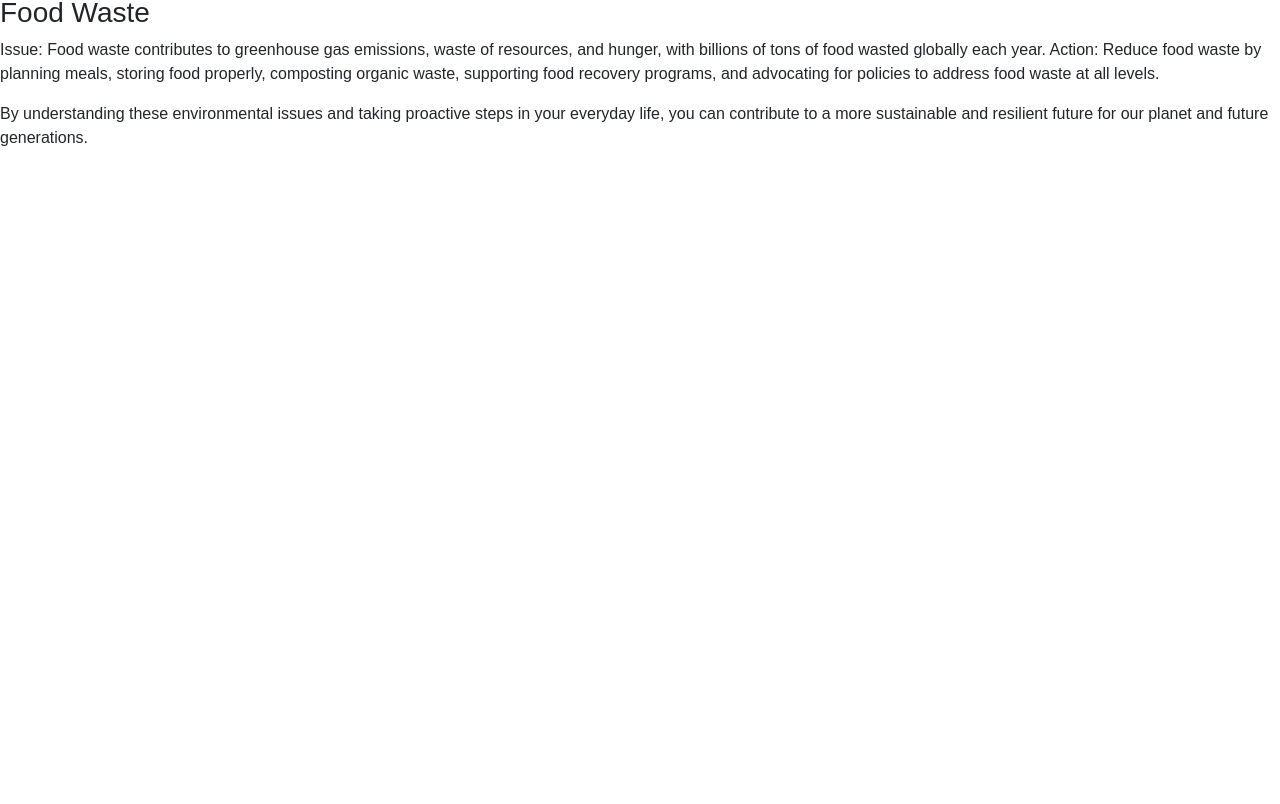
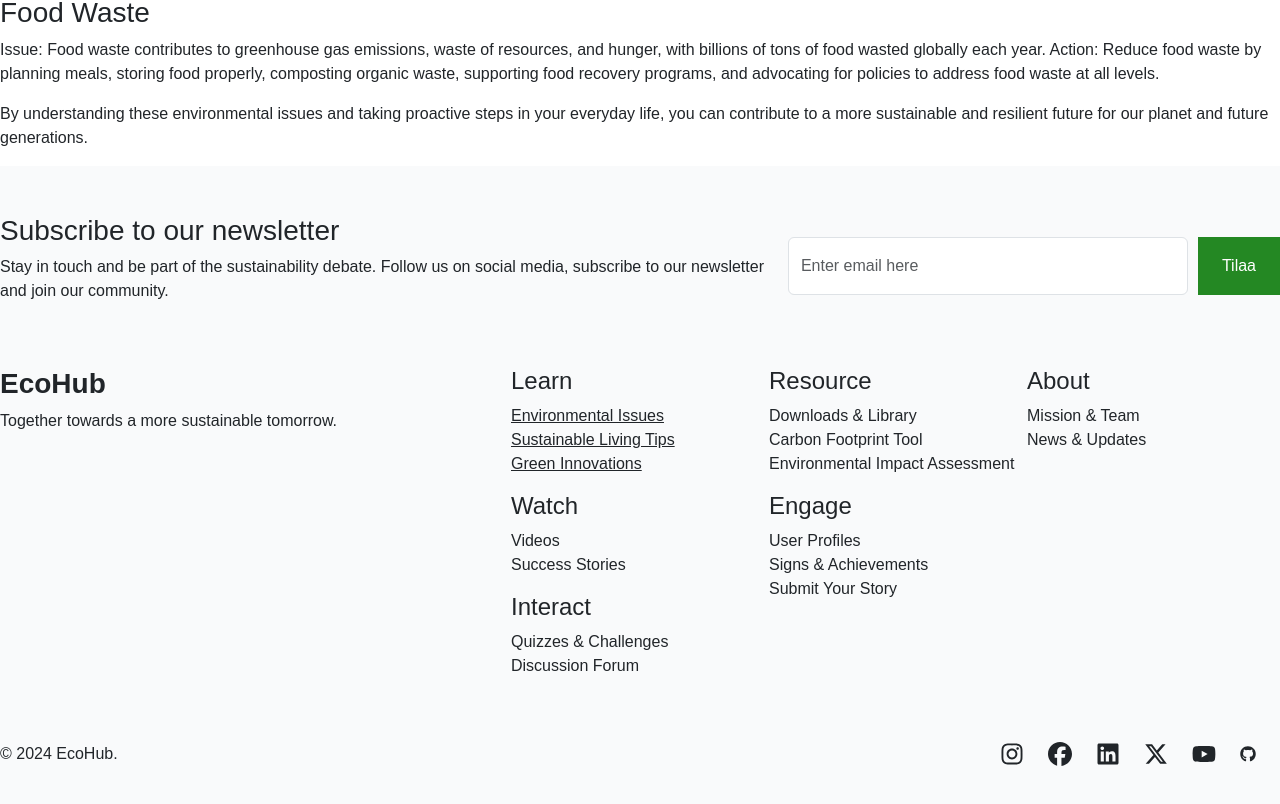
Before and after one commit to SebuBergman/EcoHub, a React (Create React App) app: page /environmental-issues in a window 1280 px wide. Shown: the part 1112-1916 px from the top of the page. Before the commit the page ends 1278 px from the top, so only its background shows below. Built offline with nearby package versions, Linux system fonts and the light colour scheme.

Commit message:
Finnished the footer component. Ill do finishing stylings later and fix more links

```diff
--- a/src/app.scss
+++ b/src/app.scss
@@ -1,8 +1,6 @@
 @import '~bootstrap/scss/bootstrap';
 
 * {
-    padding: 0;
-    margin: 0;
     box-sizing: border-box;
     font-family: "Public Sans", sans-serif;
 }
--- a/src/components/footer/Footer.jsx
+++ b/src/components/footer/Footer.jsx
@@ -1,16 +1,22 @@
 import "./footer.scss";
-import { FiInstagram } from "react-icons/fi";
+import { IconContext } from "react-icons";
+import { FaInstagram, FaFacebook, FaLinkedin, FaXTwitter, FaYoutube, FaGithub } from "react-icons/fa6";
 
 const Footer = () => {
     return (
-        <div className="Footer">
+        <div className="footer">
+            <div className="footer_container">
                 <div className="footer_newsletter">
+                    <div className="footer_newsletter_text">
                         <h3>Subscribe to our newsletter</h3>
                         <p>
                             Stay in touch and be part of the sustainability debate. Follow us on social media, subscribe to our newsletter and join our community.
                         </p>
-                <input className="newsletter_subscribe"></input>
-                <button className="newsletter_subscribe_button"></button>
+                    </div>
+                    <div className="footer_newsletter_input">
+                        <input type="email" className="form-control" id="exampleInputEmail1" placeholder="Enter email here" />
+                        <button className="button_green">Tilaa</button>
+                    </div>
                 </div>
                 <div className="footer_navlinks">
                     <div className="footer_navlinks_logo">
@@ -20,9 +26,9 @@ const Footer = () => {
                     <div className="footer_navlinks_links">
                         <h4>Learn</h4>
                         <ul>
-                        <li>Environmental Issues</li>
-                        <li>Sustainable Living Tips</li>
-                        <li>Green Innovations</li>
+                            <li><a href="/environmental-issues">Environmental Issues</a></li>
+                            <li><a href="/sustainable-living-tips">Sustainable Living Tips</a></li>
+                            <li><a href="/green-innovations">Green Innovations</a></li>
                         </ul>
                         <h4>Watch</h4>
                         <ul>
@@ -34,16 +40,23 @@ const Footer = () => {
                             <li>Quizzes & Challenges</li>
                             <li>Discussion Forum</li>
                         </ul>
+                    </div>
+                    <div className="footer_navlinks_links">
                         <h4>Resource</h4>
                         <ul>
                             <li>Downloads & Library</li>
                             <li>Carbon Footprint Tool</li>
+                            <li>Environmental Impact Assessment</li>
                         </ul>
                         <h4>Engage</h4>
                         <ul>
                             <li>User Profiles</li>
+                            <li>Signs & Achievements</li>
                             <li>Submit Your Story</li>
                         </ul>
+                    </div>
+                    <div className="footer_navlinks_links">
+
                         <h4>About</h4>
                         <ul>
                             <li>Mission & Team</li>
@@ -51,14 +64,22 @@ const Footer = () => {
                         </ul>
                         </div>
                 </div>
-            <div className="footer_copyright&socials">
-                <p>© 2023 EcoHub.</p>
-                <img>Instagram</img>
-                <img>Facebook</img>
-                <img>LinkedIn</img>
-                <img>Twitter</img>
-                <img>Youtube</img>
-                <img>Github</img>
+                <div className="footer_copyright_socials">
+                    <div className="footer_copyright">
+                        <p>© 2024 EcoHub.</p>
+                    </div>
+                    <div classname="footer_socials">
+                        <IconContext.Provider value={{padding: '0px 20px 0px 20px', size: 24}}>
+                            <FaInstagram/>
+                            <FaFacebook size={24}/>
+                            <FaLinkedin size={24}/>
+                            <FaXTwitter size={24}/>
+                            <FaYoutube size={24}/>
+                        </IconContext.Provider>
+
+                        <FaGithub />
+                    </div>
+                </div>
             </div>
         </div>
     )
--- a/src/components/footer/footer.scss
+++ b/src/components/footer/footer.scss
@@ -0,0 +1,83 @@
+.footer {
+    background-color: #F9FAFB;
+    height: 665px;
+
+    .footer_container {
+        max-width: 1280px;
+        width: 100%;
+        margin-left: auto;
+        margin-right: auto;
+    }
+}
+
+.footer_newsletter {
+    display: flex;
+    align-items: center;
+    padding: 48px 0px 48px 0px;
+
+    .footer_newsletter_text {
+        flex: 2;
+    }
+
+    .footer_newsletter_input {
+        display: flex;
+        flex: 1;
+        flex-direction: row;
+        height: 58px;
+
+        input {
+            width: 400px;
+        }
+
+        button {
+            margin-left: 10px;
+        }
+    }
+}
+
+.footer_navlinks {
+    display: flex;
+    flex-direction: row;
+
+    .footer_navlinks_logo {
+        flex: 2;
+
+        h3 {
+            font-weight: 600;
+        }
+    }
+
+    .footer_navlinks_links {
+        flex: 1;
+        margin-left: 5px;
+
+        ul {
+            list-style-type: none;
+            padding: 0px;
+        }
+
+        a {
+            text-decoration: none;
+            color: inherit;
+            text-decoration: underline;
+        }
+    }
+}
+
+.footer_copyright_socials {
+    display: flex;
+    padding: 48px 0px 48px 0px;
+
+    .footer_copyright {
+        flex: 1;
+        flex-wrap: flex-start;
+    }
+
+    .footer_socials {
+        flex: 1;
+        flex-wrap: flex-end;
+    }
+    svg {
+        margin: 0px 24px 0px 0px;
+    }
+}
--- a/src/pages/frontPage/FrontPage.jsx
+++ b/src/pages/frontPage/FrontPage.jsx
@@ -1,5 +1,6 @@
 import "./frontpage.scss";
 import NavigationBar from "../../components/navbar/Navbar";
+import Footer from "../../components/footer/Footer";
 
 
 const FrontPage = () => {
@@ -94,7 +95,7 @@ const FrontPage = () => {
                             <label htmlFor="exampleInputPassword1">Email</label>
                         </div>
                         <div className="frontPage_container2_inputGroup">
-                            <input type="password" className="form-control" id="exampleInputPassword1" placeholder="Enter email here" />
+                            <input type="email" className="form-control" id="exampleInputEmail1" placeholder="Enter email here" />
                             <button className="button_green">Tilaa</button>
                         </div>
                     </div>
@@ -193,7 +194,7 @@ const FrontPage = () => {
                 </div>
 
             </div>
-            {/*<Footer />*/}
+            <Footer />
         </div>
     )
 }
--- a/src/pages/learnPages/ENVIssues.jsx
+++ b/src/pages/learnPages/ENVIssues.jsx
@@ -1,5 +1,6 @@
 import "./envissues.scss";
 import NavigationBar from "../../components/navbar/Navbar";
+import Footer from "../../components/footer/Footer";
 
 
 const EnvIssuesPage = () => {
@@ -73,7 +74,9 @@ const EnvIssuesPage = () => {
                     you can contribute to a more sustainable and resilient future for our planet and future generations.
                 </p>
             </div>
+            <Footer />
         </div>
+
     )
 }
 
--- a/src/pages/learnPages/SustainableLivingTips.jsx
+++ b/src/pages/learnPages/SustainableLivingTips.jsx
@@ -1,5 +1,6 @@
 import "./sustainableliving.scss";
 import NavBar from "../../components/navbar/Navbar";
+import Footer from "../../components/footer/Footer";
 
 const sustainableLiving = () => {
     return (
@@ -77,6 +78,7 @@ const sustainableLiving = () => {
                     </p>
                 </div>
             </div>
+            <Footer />
         </div>
     );
 }
```
Lines whose indentation alone changed are shown as unchanged.
